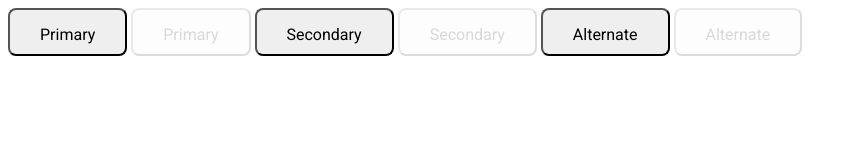
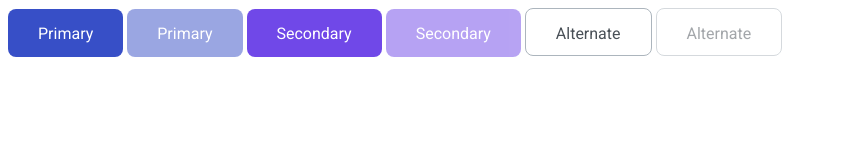
Before and after one commit to js-tasks-ru/htmlcss-20210916_gamesdi, a website: page 03-lection1/01-button/index.html in a window 1280 px wide. Shown: the whole page, without its empty margins (0-857 px from the left). Drawn offline with Linux system fonts and the light colour scheme.

Commit message:
02 accordion

```diff
--- a/03-lection1/01-button/index.html
+++ b/03-lection1/01-button/index.html
@@ -6,11 +6,11 @@
         <link rel="stylesheet" href="./button.css">
     </head>
     <body>
-        <button class='button button__primary'>Primary</button>
-        <button disabled class='button button__primary'>Primary</button>
-        <button class='button button__secondary'>Secondary</button>
-        <button disabled class='button button__secondary'>Secondary</button>
-        <button class='button button__alternate'>Alternate</button>
-        <button disabled class="button button__alternate">Alternate</button>
+        <button class='button button_primary'>Primary</button>
+        <button disabled class='button button_primary'>Primary</button>
+        <button class='button button_secondary'>Secondary</button>
+        <button disabled class='button button_secondary'>Secondary</button>
+        <button class='button button_alternate'>Alternate</button>
+        <button disabled class="button button_alternate">Alternate</button>
     </body>
 </html>
```
Also changed, not shown: 03-lection1/02-accordion/accordion.css (+10 -7 lines), 03-lection1/02-accordion/index.html (+1 -1 lines).
